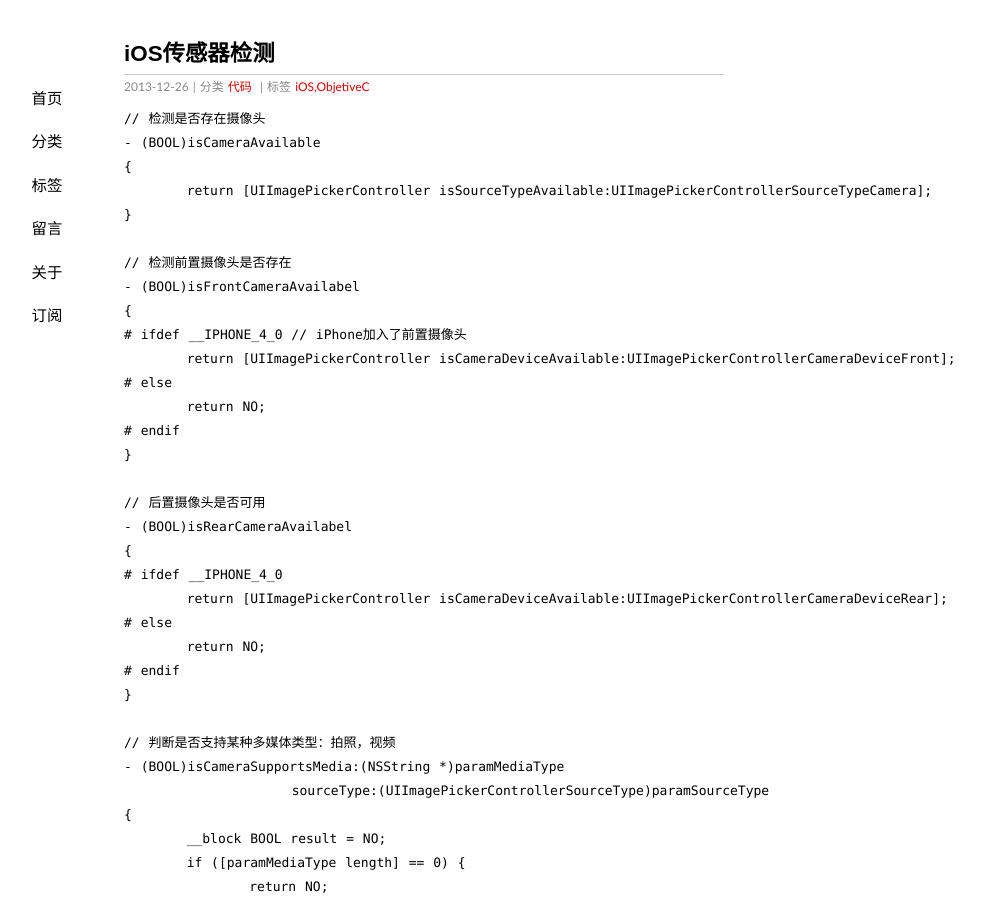
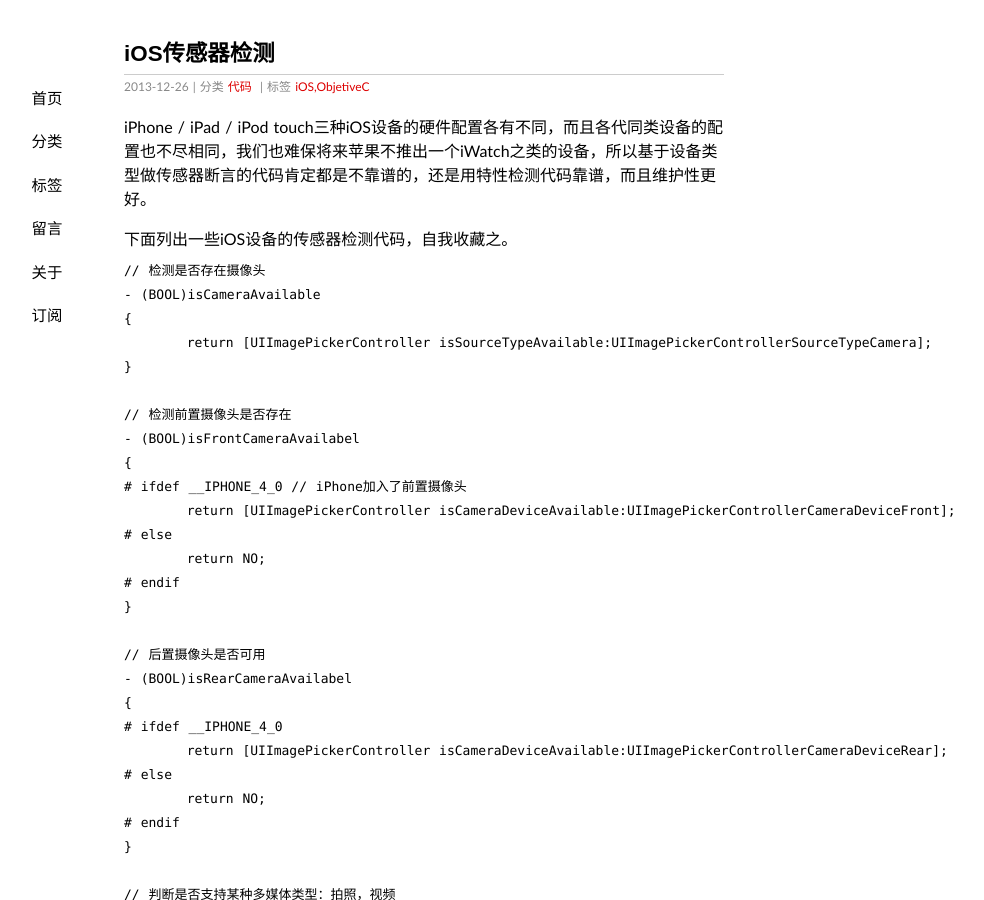
Before and after one commit to xfantasy/xfantasy.github.io, a Jekyll site: the page built from _posts/2013-12-26-iOS-sensor-detection.md, in a window 1280 px wide and 900 px high. Shown: the whole window, without its empty margins (216-1200 px from the left). Built offline with Jekyll 4.4.1, drawn with Linux system fonts in a browser that asks for light colours; some web fonts are replaced; Markdown is read by kramdown in place of the engine named in the settings; comment, search, counter and statistics services are not loaded.

Commit message:
修改文章

```diff
--- a/_posts/2013-12-26-iOS-sensor-detection.md
+++ b/_posts/2013-12-26-iOS-sensor-detection.md
@@ -4,6 +4,10 @@ title: iOS传感器检测
 category: 代码
 tags: iOS,ObjetiveC
 ---
+
+iPhone / iPad / iPod touch三种iOS设备的硬件配置各有不同，而且各代同类设备的配置也不尽相同，我们也难保将来苹果不推出一个iWatch之类的设备，所以基于设备类型做传感器断言的代码肯定都是不靠谱的，还是用特性检测代码靠谱，而且维护性更好。
+
+下面列出一些iOS设备的传感器检测代码，自我收藏之。
 
 <pre>
 // 检测是否存在摄像头
```
